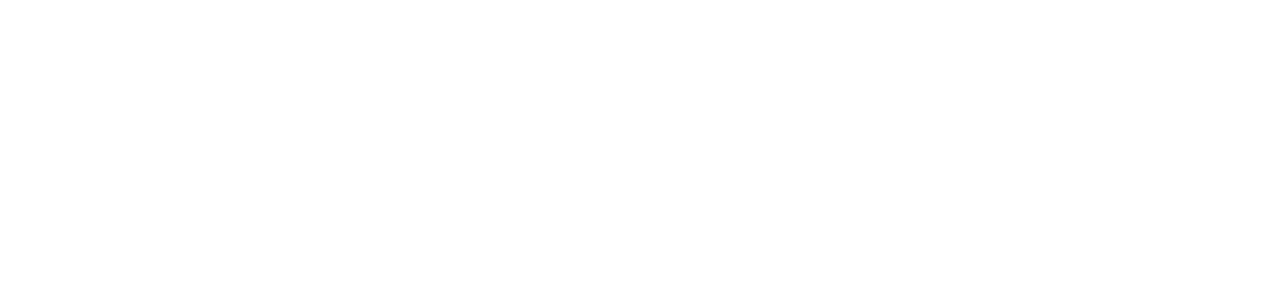
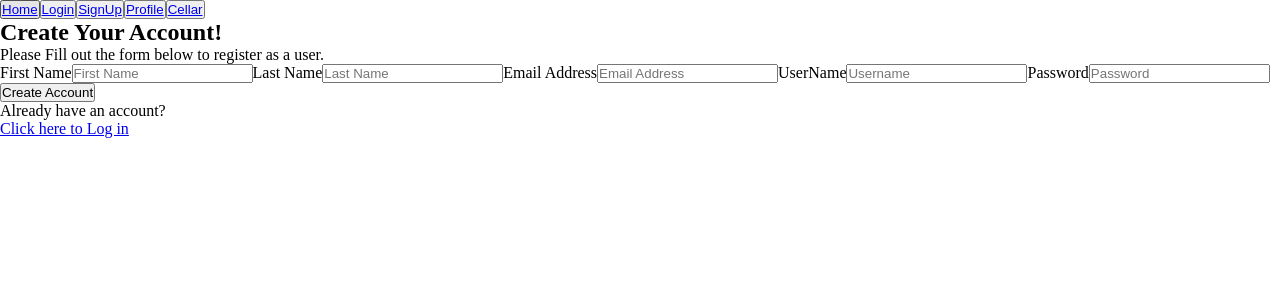
Before and after one commit to nathanrusselldev/cellar3d, a React (Create React App) app in the folder client/: page /signUp in a window 1280 px wide. Shown: the top 300 px of the page. Built offline with nearby package versions, Linux system fonts and the light colour scheme.

Commit message:
Created the form pages for the user regristration, along with the user sign in from, CSS to be added at a later time.

```diff
--- a/client/src/App.js
+++ b/client/src/App.js
@@ -1,26 +1,33 @@
-import { ApolloClient, InMemoryCache, ApolloProvider } from '@apollo/client';
+// import { ApolloClient, InMemoryCache, ApolloProvider } from '@apollo/client';
 import { BrowserRouter as Router, Routes, Route } from 'react-router-dom';
 
+import DevNav from './components/devNav/devNav';
 import Homepage from './components/homepage/homePage';
+import SignUpPage from './components/signup/signupPage';
+import LoginPage from './components/login/loginPage';
+import ProfilePage from './components/profile/profilePage';
+import CellarPage from './components/profile/cellar/cellarPage';
 
-const client = new ApolloClient({
-  uri: '/graphql',
-  cache: new InMemoryCache(),
-});
+
+// const client = new ApolloClient({
+//   uri: '/graphql',
+//   cache: new InMemoryCache(),
+// });
 
 function App() {
   return (
-    <ApolloProvider client={client}>
-      <Router>
-        <Routes>
-          <Route path="/" element={<Homepage />} />
-          <Route path="/signIn" element={``} />
-          <Route path="/signUp" element={``} />
-          <Route path="/profile" element={``} />
-          <Route path="/profile/cellar" element={``} />
-        </Routes>
-      </Router>
-    </ApolloProvider>
+    // <ApolloProvider client={client}>
+    <Router>
+      <DevNav />
+      <Routes>
+        <Route path="/" element={<Homepage />} />
+        <Route path="/login" element={<LoginPage />} />
+        <Route path="/signUp" element={<SignUpPage />} />
+        <Route path="/profile" element={<ProfilePage />} />
+        <Route path="/profile/cellar" element={<CellarPage />} />
+      </Routes>
+    </Router>
+    // </ApolloProvider>
   );
 }
 
--- /dev/null
+++ b/client/src/components/devNav/devNav.jsx
@@ -0,0 +1,38 @@
+import NavButton from "./navButton";
+
+const devNavInnerContent = {
+    home: {
+        content:`Home`,
+        sendTo:`/`
+    },
+    login: {
+        content:`Login`,
+        sendTo:`/login`
+    },
+    signUp: {
+        content:`SignUp`,
+        sendTo:`/signUp`
+    },
+    profile: {
+        content:`Profile`,
+        sendTo:`/profile`
+    },
+    cellar : {
+        content:`Cellar`,
+        sendTo:`/profile/cellar`
+    }
+}
+
+function DevNav() {
+    return (
+        <nav>
+            <NavButton {...devNavInnerContent.home} />
+            <NavButton {...devNavInnerContent.login} />
+            <NavButton {...devNavInnerContent.signUp} />
+            <NavButton {...devNavInnerContent.profile} />
+            <NavButton {...devNavInnerContent.cellar} />
+        </nav>
+    );
+}
+
+export default DevNav;
--- /dev/null
+++ b/client/src/components/devNav/navButton.jsx
@@ -0,0 +1,11 @@
+import { Link } from 'react-router-dom'
+
+function NavButton({content, sendTo}) {
+    return (
+        <button>
+            <Link className={content} to={sendTo}>{content}</Link>
+        </button>
+    );
+}
+
+export default NavButton;
--- a/client/src/components/login/loginPage.jsx
+++ b/client/src/components/login/loginPage.jsx
@@ -1,7 +1,23 @@
+import { Link } from "react-router-dom"
 
 function LoginPage(){
     return (
-        <section className="loginPage"></section>
+        <section className="loginPage">
+            <h2>Login!</h2>
+            <p>Happy to see you again</p>
+            <form id="signInForm">
+                <label htmlFor="usernameOrEmail">Username / Email Address</label>
+                <input type="text" name="usernameOrEmail" required="required" placeholder="Username or Email"/>
+                <label htmlFor="password">Password</label>
+                <input type="password" name="password" required="required" placeholder="password"/>
+                <input type="submit" value="Log In" />
+            </form>
+            <p>
+                Dont have an account?
+                <br />
+                <Link className="signUpRedirect" to="/signUp">Register an Account</Link>
+            </p>
+        </section>
     )
 }
 
--- a/client/src/components/profile/profilePage.jsx
+++ b/client/src/components/profile/profilePage.jsx
@@ -2,7 +2,9 @@
 
 function ProfilePage() {
     return (
-        <section className="profilePage"></section>
+        <section className="profilePage">
+            <figure></figure>
+        </section>
     );
 }
 
--- a/client/src/components/signup/signupPage.jsx
+++ b/client/src/components/signup/signupPage.jsx
@@ -1,9 +1,30 @@
+import { Link } from "react-router-dom";
 
 
 function SignUpPage() {
     return (
-        <section className="signUpPage"></section>
-     );
+        <section className="signUpPage">
+            <h2>Create Your Account!</h2>
+            <p>Please Fill out the form below to register as a user.</p>
+            <form>
+                <label htmlFor="firstName">First Name</label>
+                <input type="text" name="firstName" required="required" placeholder="First Name" />
+                <label htmlFor="lastName">Last Name</label>
+                <input type="text" name="lastName" required="required" placeholder="Last Name"/>
+                <label htmlFor="email">Email Address</label>
+                <input type="email" name="email" required="required" placeholder="Email Address"/>
+                <label htmlFor="username">UserName</label>
+                <input type="text" name="username" required="required" placeholder="Username"/>
+                <label htmlFor="password">Password</label>
+                <input type="password" name="password" required="required" placeholder="Password"/>
+                <input type="submit" value="Create Account" />
+            </form>
+            <p>Already have an account?
+                <br />
+                <Link className="signInRedirect" to="/login">Click here to Log in</Link>
+            </p>
+        </section>
+    );
 }
 
 export default SignUpPage;
```
